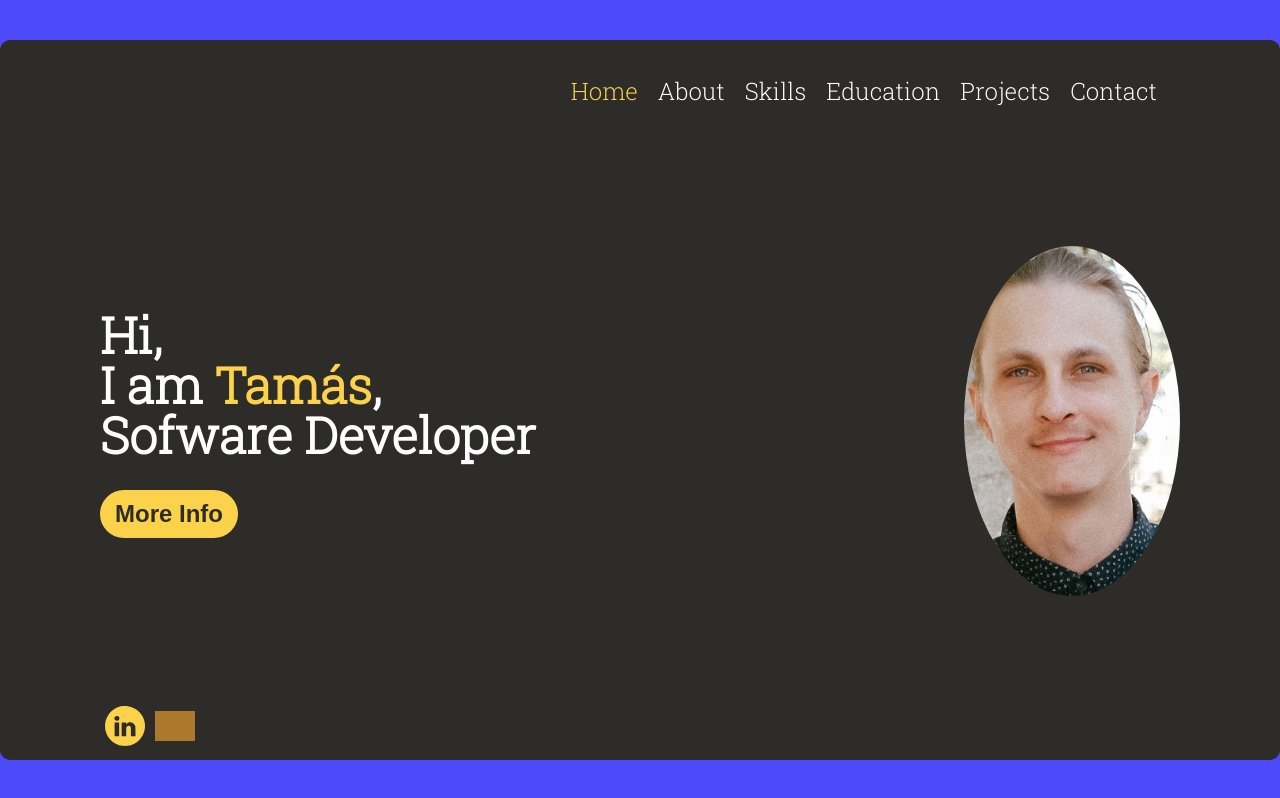
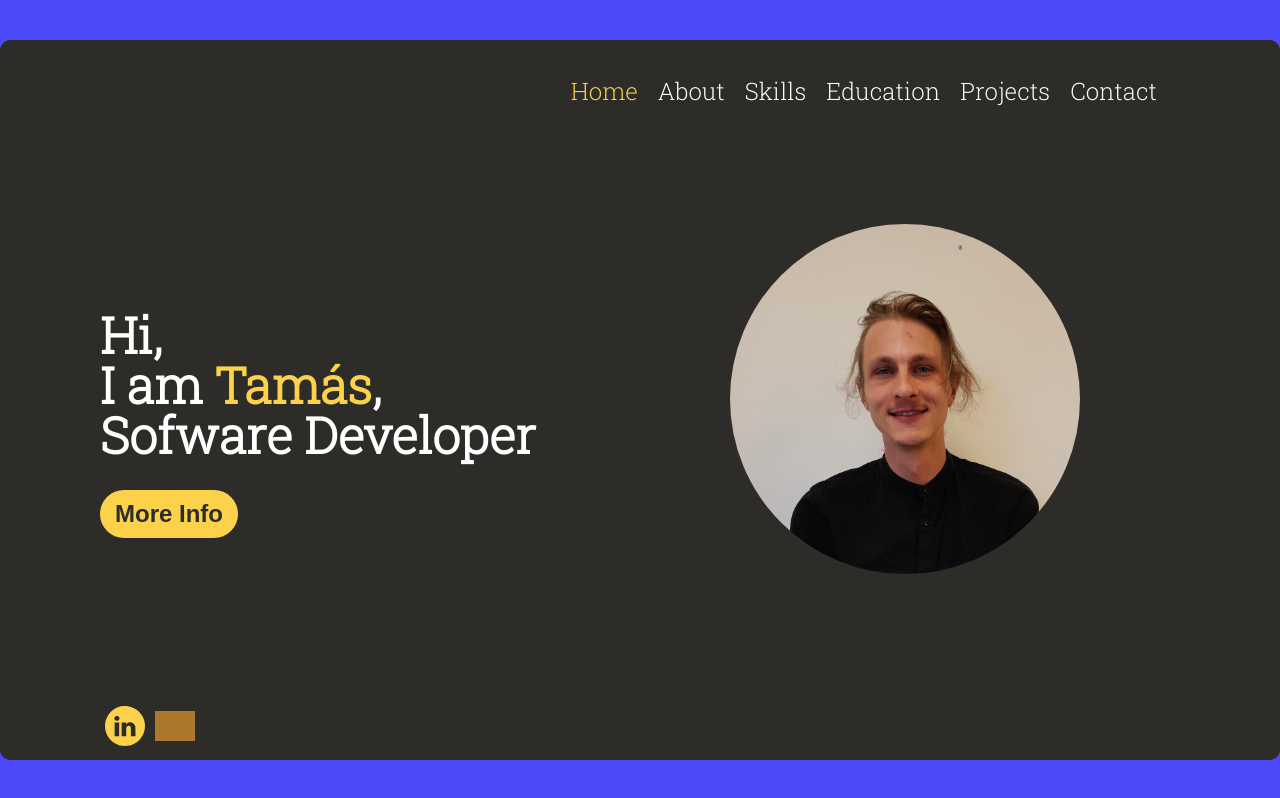
Before and after one commit to tamaskalapacs/PersonalWebsite, a React (Create React App) app: page / in a window 1280 px wide. Shown: the top 798 px of the page. Built offline with nearby package versions, Linux system fonts and the light colour scheme; grey boxes are pictures that could not be loaded.

Commit message:
changed profile pic

```diff
--- a/src/components/Home/Home.jsx
+++ b/src/components/Home/Home.jsx
@@ -18,12 +18,12 @@ const Home = () => {
                     <button>More Info</button>
                 </Link>
             </div>
-            <div className="profilePicture">
+            {/* <div className="profilePicture"> */}
                 <img
-                src = {`${process.env.PUBLIC_URL}/images/cv_temp.jpg`}
+                src = {`${process.env.PUBLIC_URL}/images/profilepic.jpg`}
                 alt = "person"
                 />
-            </div>
+            {/* </div> */}
         </div>
     )
 }
--- a/src/components/Home/style.css
+++ b/src/components/Home/style.css
@@ -29,18 +29,30 @@
     background-color: #fbd24a;
 }
 
-.home .profilePicture {
+/* .home .profilePicture {
     max-width: 100%;
+    width: 350px;
+    height: 350px;
     margin-top: 20px;
-
+    margin-right: 100px;
 }
 
 .home .profilePicture img {
     max-width: 100%;
+    object-fit: cover;
+    border-radius: 50%;
+    max-width: 100%;
+    max-height: 350px;
+
+
+} */
+
+.home img{
+    width: 350px;
     height: 350px;
-    object-fit: cover;
-    border-radius: 100%;
-
+    border-radius: 50%;
+    margin-bottom: 50px;
+    margin-right: 100px;
 }
 
 @media (min-width: 800px) {
```
Also changed, not shown: public/images/cv_temp.jpg (deleted), public/images/profilepic.jpg (added).
